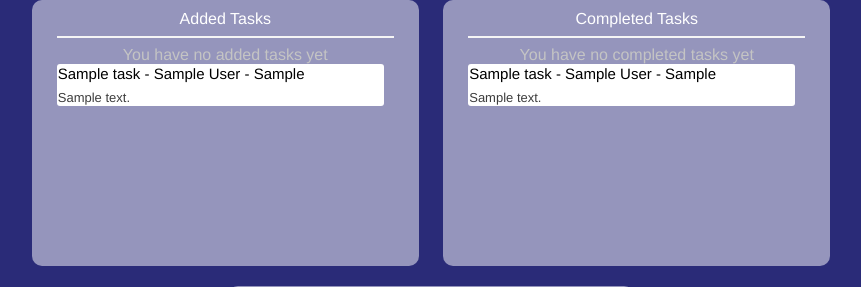
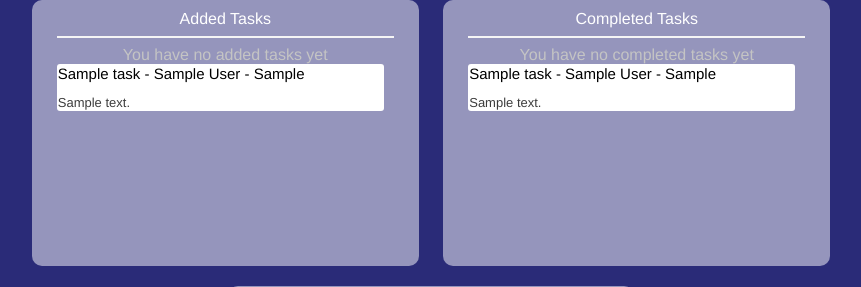
Before and after one commit to evabronskayaa/comttrack, a Django app: page /add_task/ in a window 1280 px wide. Shown: the part 120-407 px from the top of the page, without its empty margins (209-1070 px from the left). Run offline with Django 3.2, Linux system fonts and the light colour scheme; a user stored in the database is signed in; tables that the repository leaves empty hold one stand-in row (values such as "Sample post"); data that the repository does not hold is empty; parts of the project's set-up code (start-up, migrations or seed data) failed here and were passed over; some libraries are stand-ins or nearby versions.

Commit message:
changed heigth of notifications

```diff
--- a/authentication/static/authentication/css/tasks&messenger.css
+++ b/authentication/static/authentication/css/tasks&messenger.css
@@ -152,7 +152,7 @@ ul li a {
 }
 .noti{
     width: 325px;
-    height: 25px;
+    height: 30px;
     text-align: left;
     color: #000;
     font-weight: 530;
--- a/authentication/templates/authentication/add_task.html
+++ b/authentication/templates/authentication/add_task.html
@@ -8,6 +8,9 @@
     <link rel="stylesheet" href = "{% static 'authentication/css/tasks&messenger.css' %}">
     <link rel="icon" type="image" href="{% static 'authentication/images/icon1.png' %}">
 <style>
+    .noti{
+        height: 30px
+    }
     .scroll{
         height: 200px;
     }
--- a/authentication/templates/authentication/notifications.html
+++ b/authentication/templates/authentication/notifications.html
@@ -9,6 +9,9 @@
     <link rel="stylesheet" href = "{% static 'authentication/css/tasks&messenger.css' %}">
     <link rel="icon" type="image" href="{% static 'authentication/images/icon1.png' %}">
     <style>
+        .noti{
+            height: 30px
+        }
         .noti_mess{
             width: 325px;
         }
```
